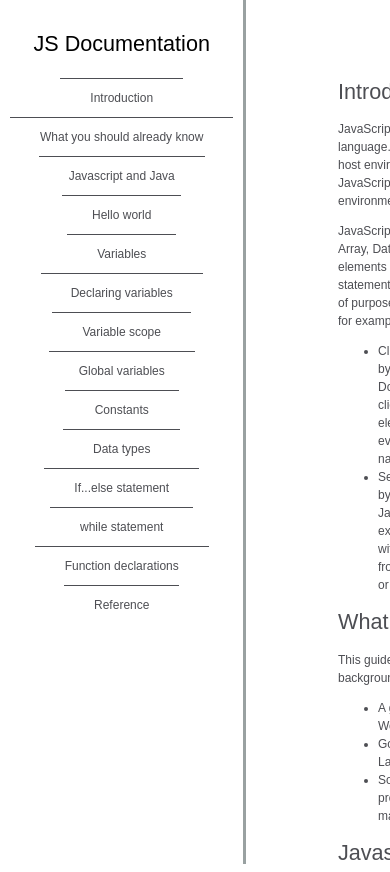
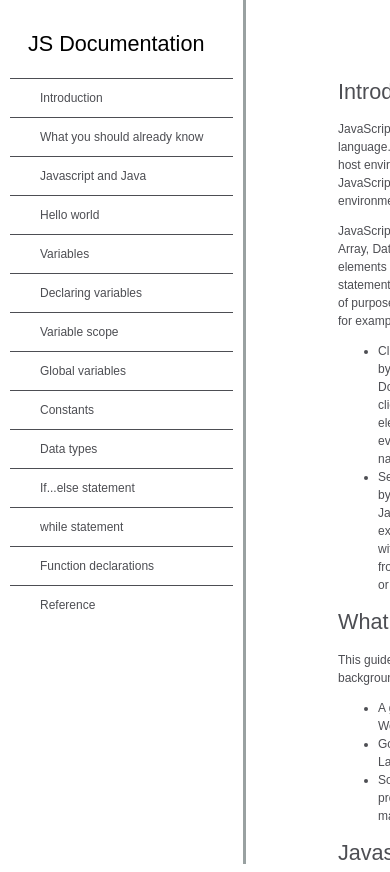
Before and after one commit to abdulsomod/FCC-TechnicalDocumentation, a plain HTML site: page index.html in a window 390 px wide. Shown: the top 872 px of the page. Drawn offline with Linux system fonts and the light colour scheme.

Commit message:
modified css

```diff
--- a/css/index.css
+++ b/css/index.css
@@ -74,6 +74,6 @@ body {
 }
 nav#navbar{
   display: flex;
-  align-items: center;
+flex-direction: column;
 }
 }
```
